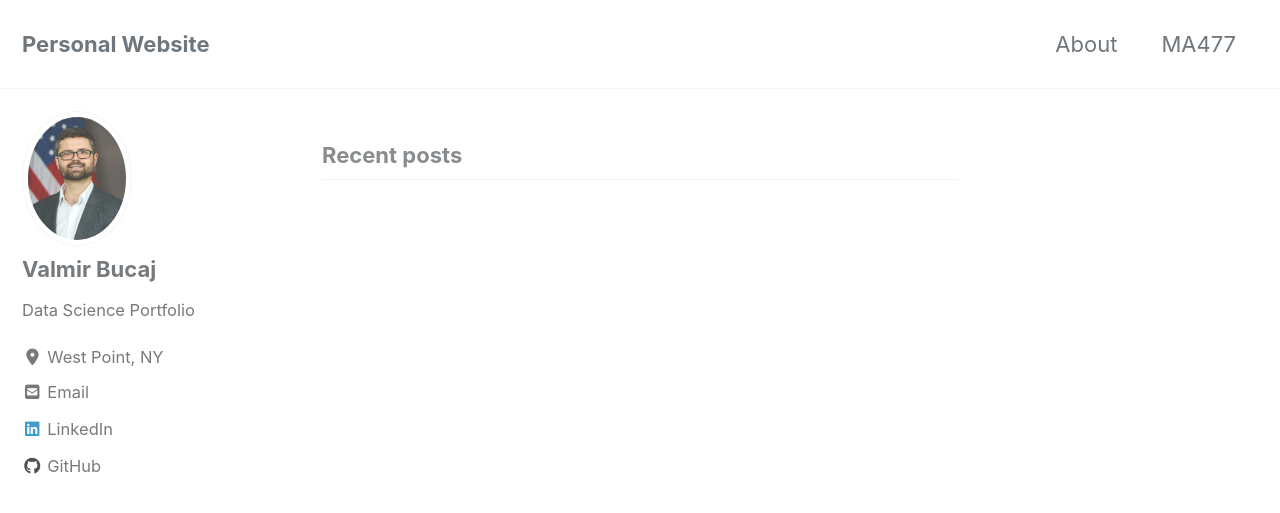
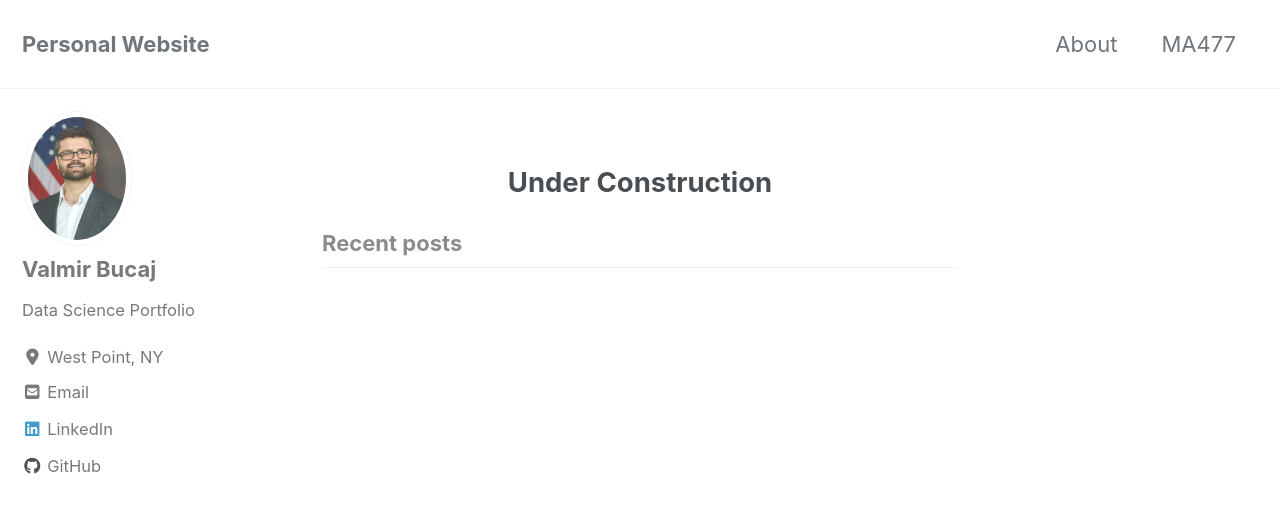
Before and after one commit to vbucaj/vbucaj.github.io, a Jekyll site: the page built from index.html, in a window 1280 px wide and 900 px high. Shown: the top 513 px of the window. Built offline with Jekyll 4.4.1, drawn with Linux system fonts in a browser that asks for light colours; cached includes are drawn as plain includes; nearby versions of some CDN libraries; the list of posts is cut into pages by our own code.

Commit message:
home page

```diff
--- a/index.html
+++ b/index.html
@@ -4,3 +4,6 @@ author_profile: true
 header:
   image:"/images/joy_plot.png"
 ---
+
+
+<center><h2>Under Construction</h2></center>
```
